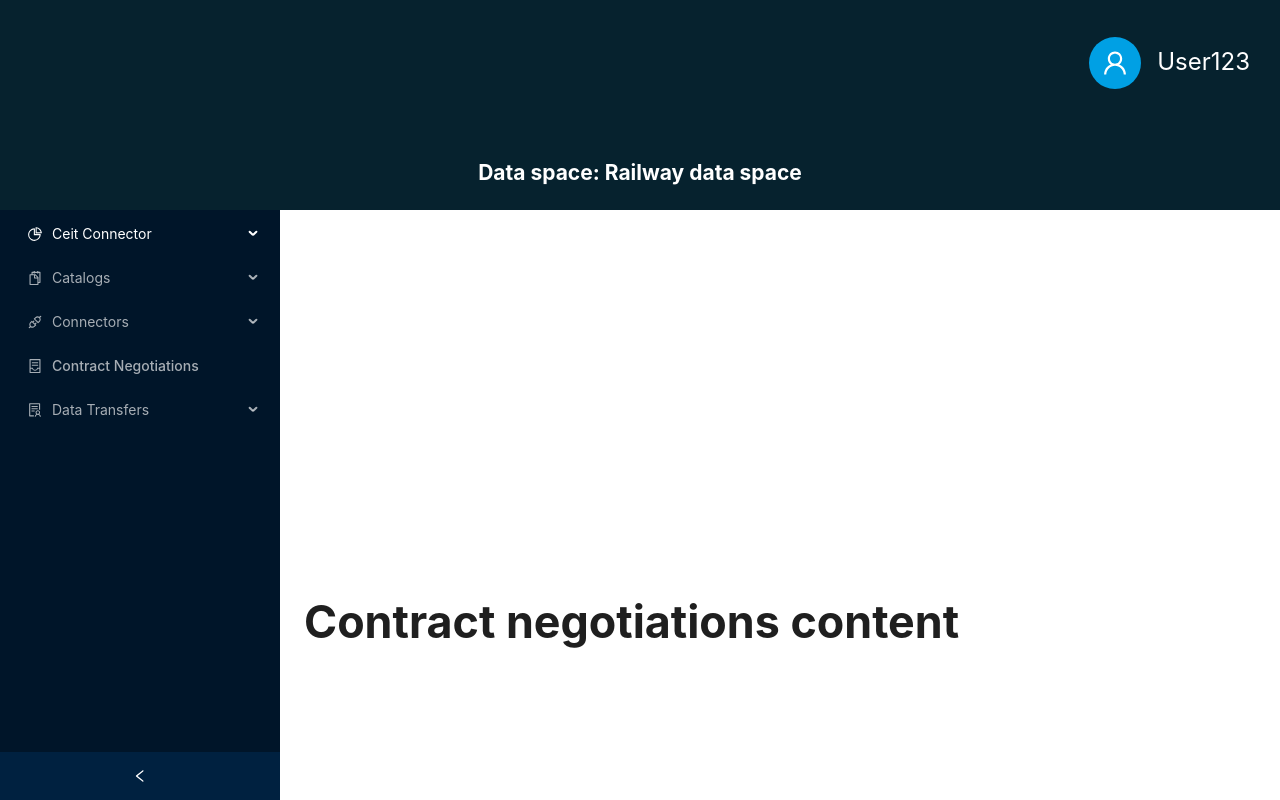
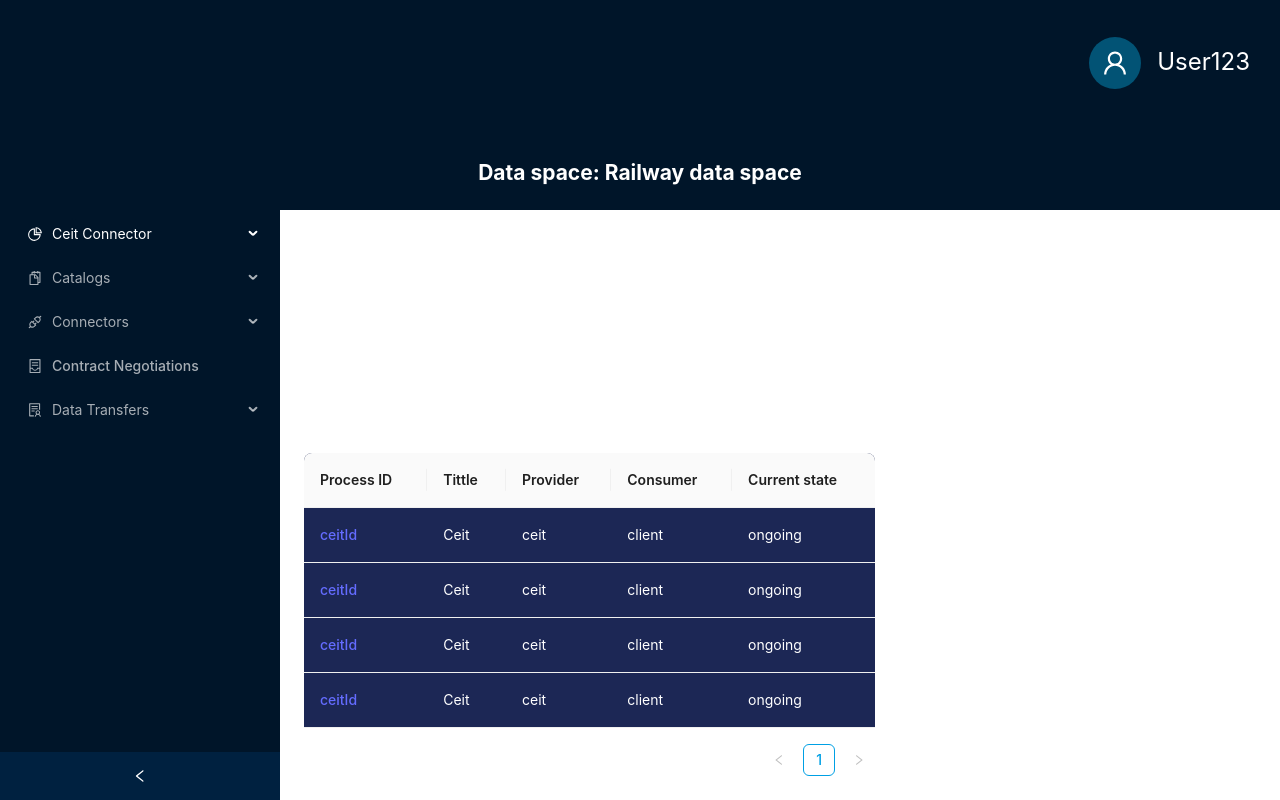
Before and after one commit to MariusGuceanu/FrontendProyect, a React (Vite) app: page /contract-negotiations in a window 1280 px wide. Shown: the top 800 px of the page. Built offline with nearby package versions, Linux system fonts and the light colour scheme.

Commit message:
contracts page content added

```diff
--- a/src/components/profile.jsx
+++ b/src/components/profile.jsx
@@ -13,7 +13,7 @@ const Profile = () => (
         color: "white",
         fontFamily: 'BlinkMacSystemFont',
     }} wrap size={16}>
-        <Avatar style={{background: '#00a0e4'}} size={52} icon={<UserOutlined />} />User123
+        <Avatar style={{background: '#025375'}} size={52} icon={<UserOutlined />} />User123
     </Space>
 );
 
--- a/src/layouts/homeLayout.jsx
+++ b/src/layouts/homeLayout.jsx
@@ -25,7 +25,7 @@ const HomeLayout = () => {
       <Header
         style={{
           padding: 0,
-            background: '#06222e',
+          background: '#001529',
           width: '100%',
           minHeight: 210,
           alignContent: 'start'
@@ -46,10 +46,7 @@ const HomeLayout = () => {
 
       <Layout>
         <Content
-            style={{
-              margin: '0',
-            }}
-          >
+          style={{ margin: '0', }}>
           <Layout
             style={{
               background: colorBgContainer,
@@ -77,11 +74,12 @@ const HomeLayout = () => {
                 minHeight: 825,
                 background: colorBgContainer,
                 alignContent: 'center'
+
               }}
             >
 
               <Routes>
-                  <Route path="/dashboard" element={<Dashboard/>} />
+                <Route path="/dashboard" element={<Dashboard />} />
                 <Route path="/contract-negotiations" element={<ContractNegotiations />} />
 
               </Routes>
--- a/src/pages/contractNegotiations.jsx
+++ b/src/pages/contractNegotiations.jsx
@@ -1,10 +1,77 @@
-import React from "react";
+import React from 'react';
+import { Table } from 'antd';
+import '../styles/table-styles.css';
+
+const columns = [
+    {
+        title: 'Process ID',
+        dataIndex: 'processId',
+        render: (text) => <a>{text}</a>,
+    },
+    {
+        title: 'Tittle',
+        dataIndex: 'tittle',
+    },
+    {
+        title: 'Provider',
+        dataIndex: 'provider',
+    },
+    {
+        title: 'Consumer',
+        dataIndex: 'consumer',
+    },
+    {
+        title: 'Current state',
+        dataIndex: 'currentState',
+    },
+];
+const data = [
+    {
+        key: '1',
+        processId: 'ceitId',
+        tittle: 'Ceit',
+        provider: 'ceit',
+        consumer: 'client',
+        currentState: 'ongoing',
+    },
+    {
+        key: '2',
+        processId: 'ceitId',
+        tittle: 'Ceit',
+        provider: 'ceit',
+        consumer: 'client',
+        currentState: 'ongoing',
+    },
+    {
+        key: '3',
+        processId: 'ceitId',
+        tittle: 'Ceit',
+        provider: 'ceit',
+        consumer: 'client',
+        currentState: 'ongoing',
+    },
+    {
+        key: '4',
+        processId: 'ceitId',
+        tittle: 'Ceit',
+        provider: 'ceit',
+        consumer: 'client',
+        currentState: 'ongoing',
+    },
+];
 
 const ContractNegotiations = () => {
     return (
-        <div>
-            <h1>Contract negotiations content</h1>
+        <div >
+            <Table
+                style={{width:'60%'}}
+                className="table-contracts"
+                columns={columns}
+                dataSource={data}
+            />
         </div>
+
+
     );
 };
 
--- /dev/null
+++ b/src/styles/table-styles.css
@@ -0,0 +1,13 @@
+.table-contracts .ant-table {
+  background: #1c2755;
+}
+
+.table-contracts .ant-table td {
+  background: #1c2755;
+  color: white;
+}
+
+.table-contracts .ant-table th {
+  background: #1a2b4d;
+  color: white;
+}
```
Lines whose indentation alone changed are shown as unchanged.
